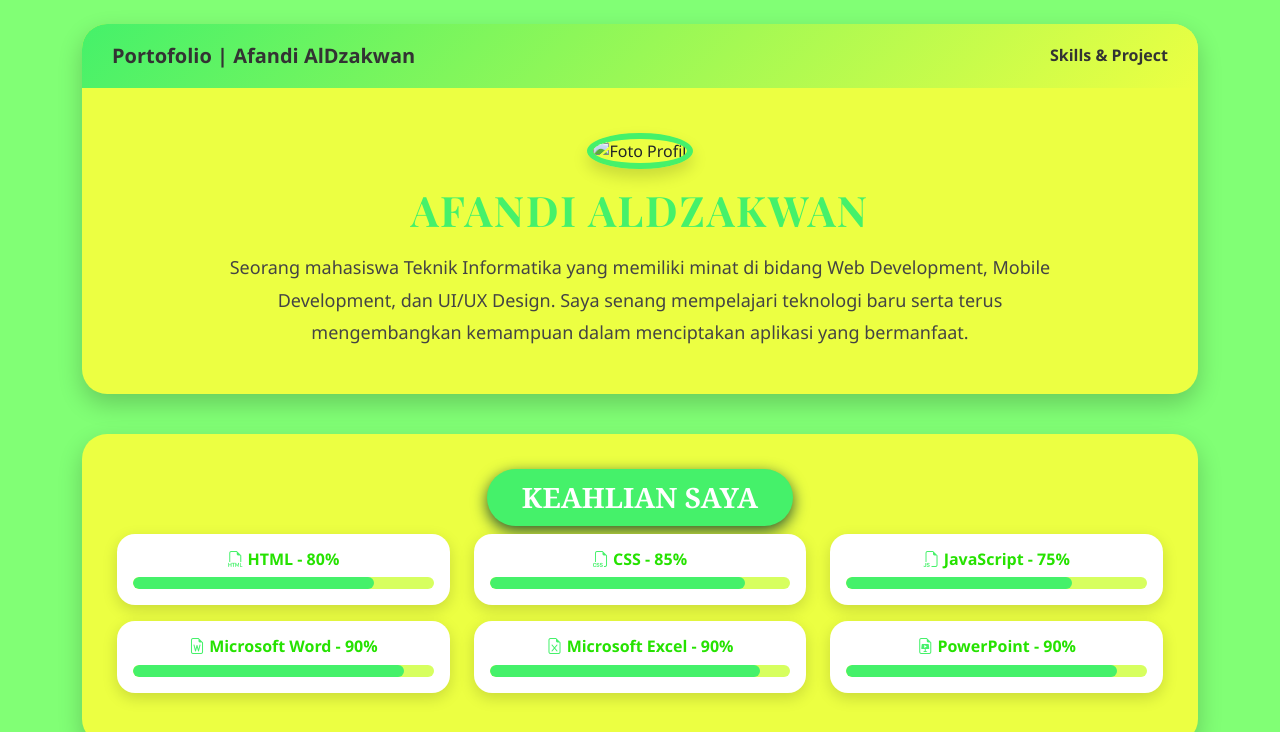
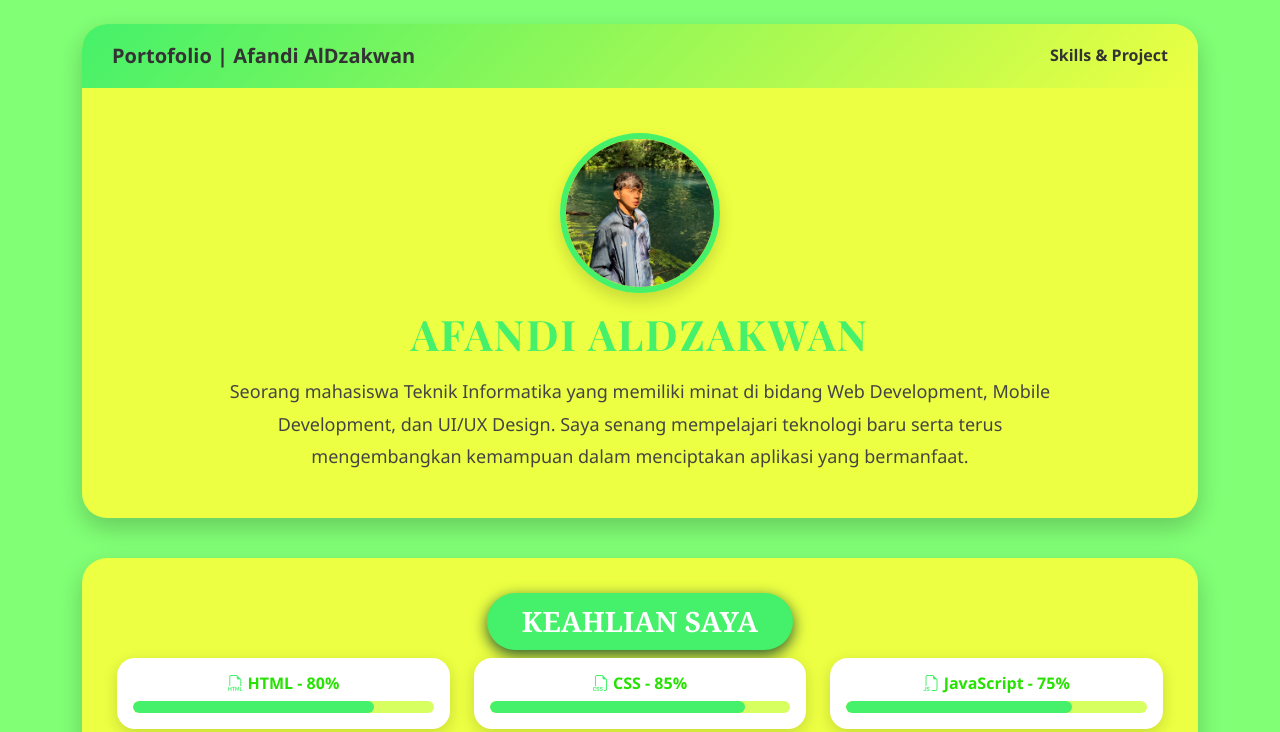
Before and after one commit to aldzakwanafandi-ai/portofolio-saya, a plain HTML site: page index.html in a window 1280 px wide. Shown: the top 732 px of the page. Drawn offline with nearby package versions, Linux system fonts and the light colour scheme.

Commit message:
Update index.html

```diff
--- a/index.html
+++ b/index.html
@@ -41,7 +41,7 @@
 
         <div class="profil text-center">
 
-            <img src="profile.jpeg" class="foto shadow" alt="Foto Profil">
+            <img src="img/profile.jpeg" class="foto shadow" alt="Foto Profil">
 
             <h2 class="nama_saya mt-3">
                 AFANDI ALDZAKWAN
```
